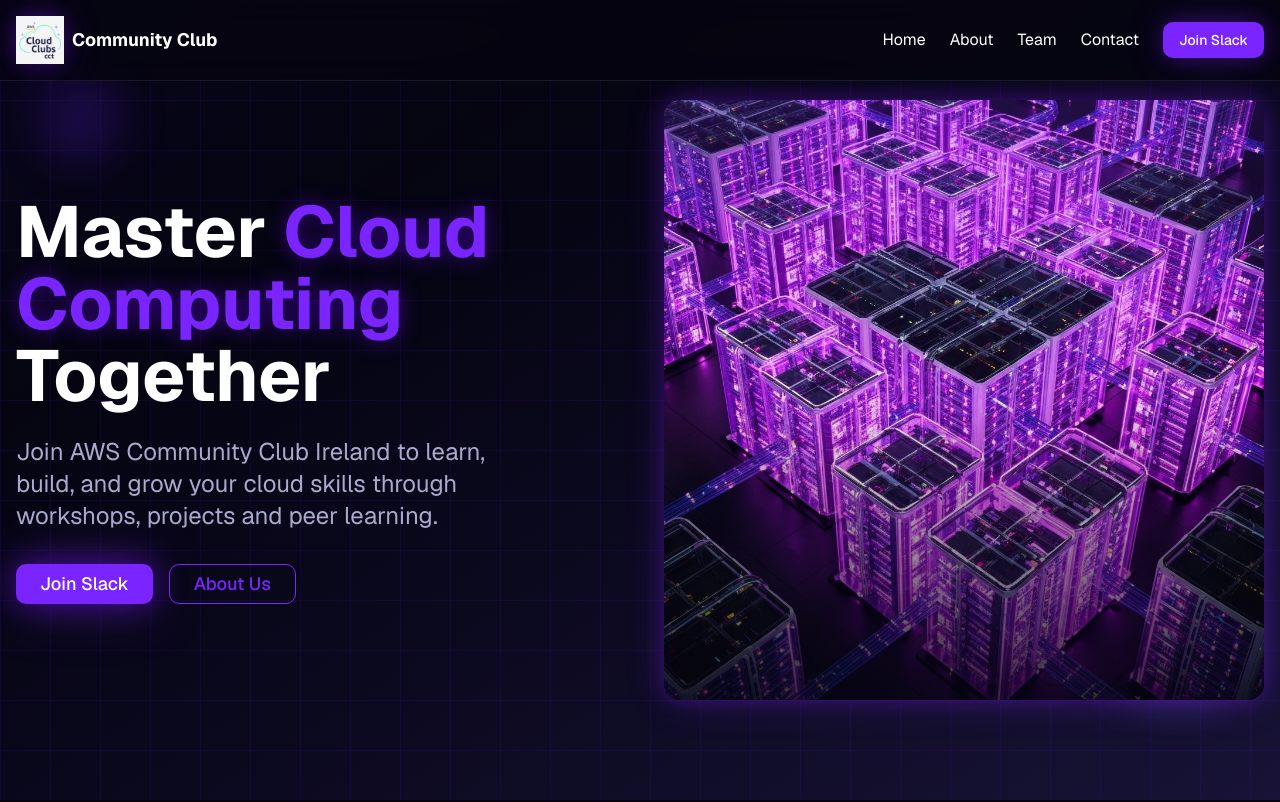
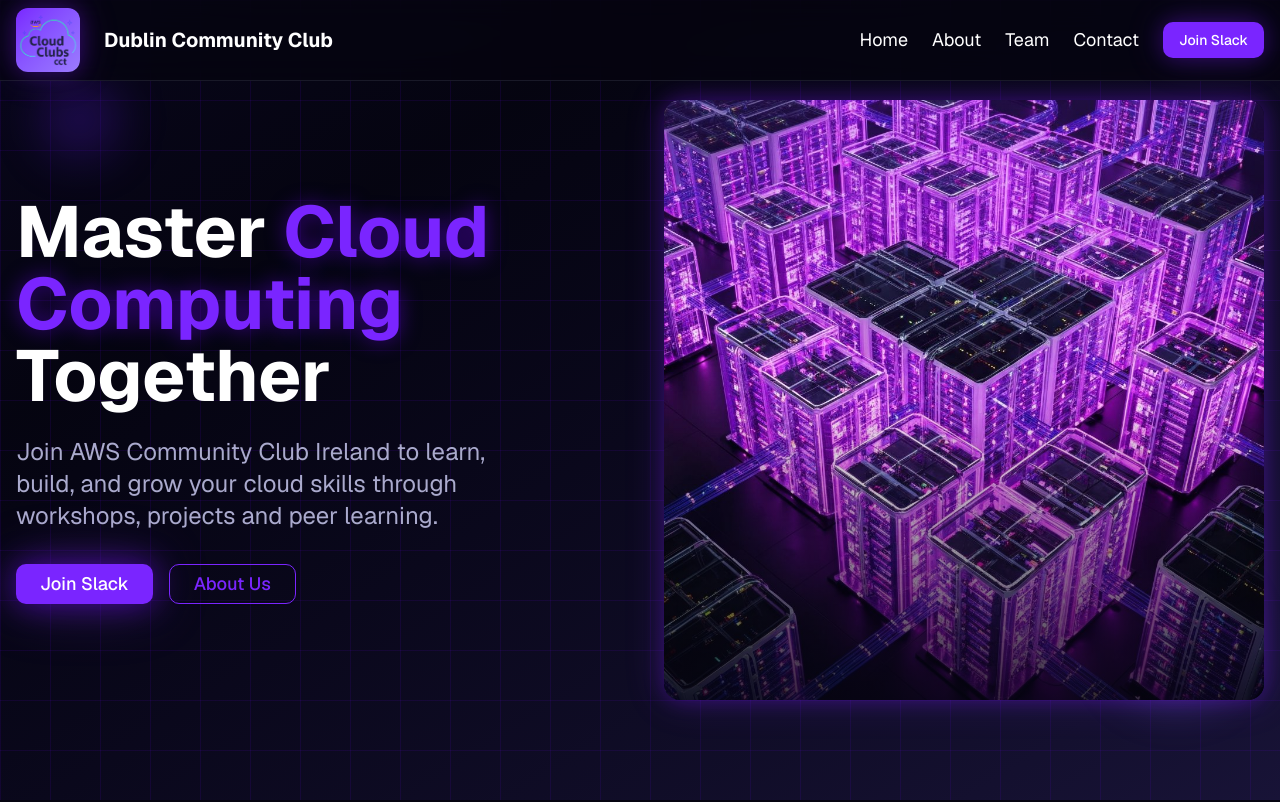
Before and after one commit to miwaraileanu/aws-club, a Next.js app: page / in a window 1280 px wide. Shown: the top 802 px of the page. Built offline with nearby package versions, Linux system fonts and the light colour scheme.

Commit message:
Enhance Navbar styling and update logo for improved visual consistency

```diff
--- a/components/navbar.tsx
+++ b/components/navbar.tsx
@@ -12,17 +12,17 @@ export function Navbar() {
   return (
     <nav className="fixed top-0 left-0 right-0 z-50 bg-background/80 backdrop-blur-lg border-b border-border">
       <div className="container mx-auto px-4">
-        <div className="flex items-center justify-between h-20">
+        <div className="flex items-center justify-between h-20 py-10">
           {/* Logo */}
-          <Link href="/" className="flex items-center gap-2">
-            <div className="w-12 h-12 rounded-lg bg-linear-to-br from-primary to-secondary glow-purple flex items-center justify-center">
-              <Image src="/logo-dark.png" alt="Logo" width={64} height={64} />
+          <Link href="/" className="flex items-center gap-6">
+            <div className="w-16 h-16 rounded-lg bg-linear-to-br from-primary to-secondary glow-purple flex items-center justify-center">
+              <Image src="/logo-dark.png" alt="Logo" width={100} height={100} />
             </div>
-            <span className="font-bold text-lg hidden sm:inline">Community Club</span>
+            <span className="font-bold text-xl hidden sm:inline">Dublin Community Club</span>
           </Link>
 
           {/* Desktop Navigation */}
-          <div className="hidden md:flex items-center gap-6">
+          <div className="hidden text-lg md:flex items-center gap-6">
             <Link href="/" className="text-foreground hover:text-primary transition-colors">
               Home
             </Link>
@@ -39,7 +39,7 @@ export function Navbar() {
           </div>
 
           {/* Mobile Menu Button */}
-          <button onClick={() => setIsOpen(!isOpen)} className="md:hidden text-foreground">
+          <button onClick={() => setIsOpen(!isOpen)} className="md:hidden text-lg text-foreground">
             {isOpen ? <X size={24} /> : <Menu size={24} />}
           </button>
         </div>
@@ -75,7 +75,7 @@ export function Navbar() {
             >
               Contact
             </Link>
-            <Button className="w-full bg-primary hover:bg-secondary glow-purple">Join Slack</Button>
+            <Button className="w-full text-lg bg-primary hover:bg-secondary glow-purple">Join Slack</Button>
           </div>
         )}
       </div>
```
Also changed, not shown: public/logo-dark.png.
